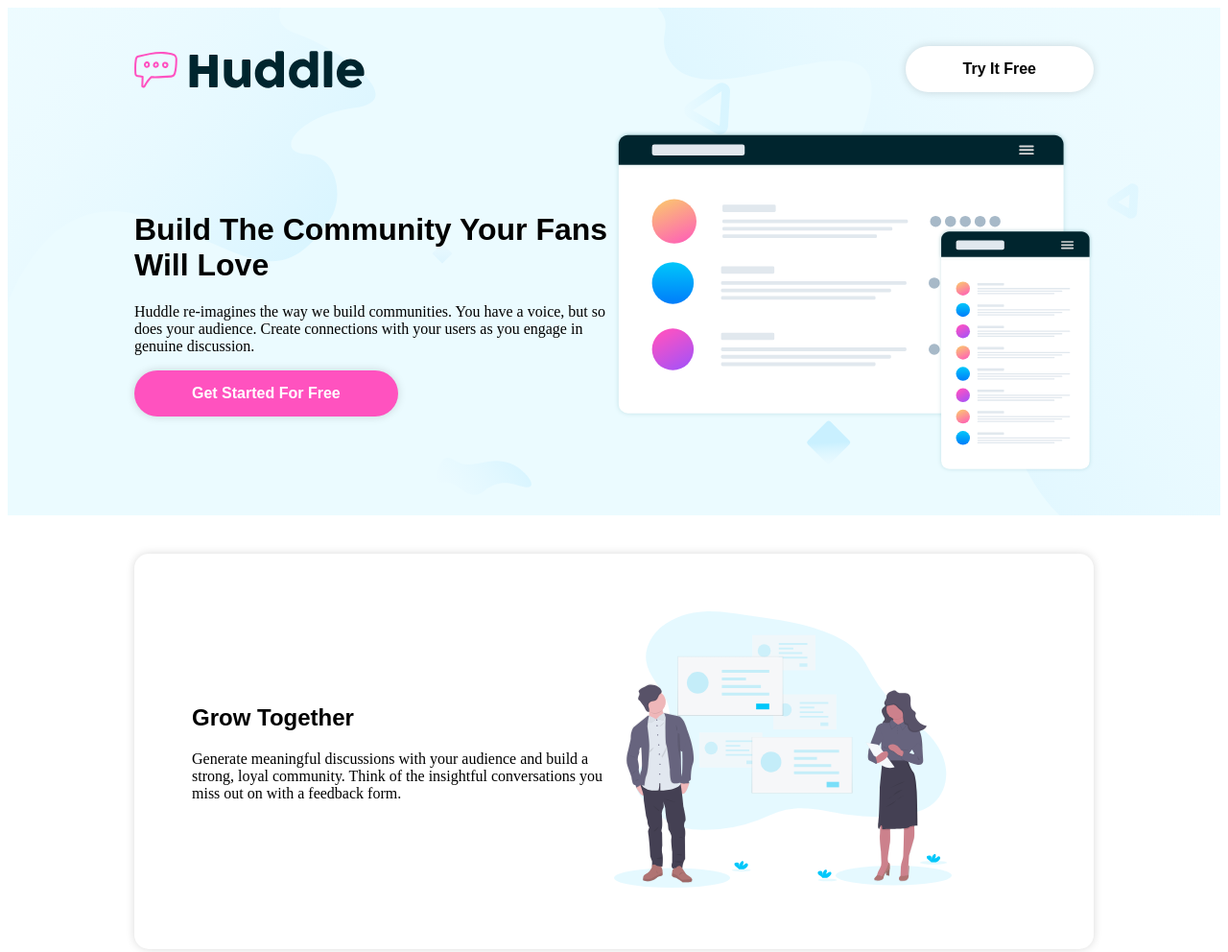
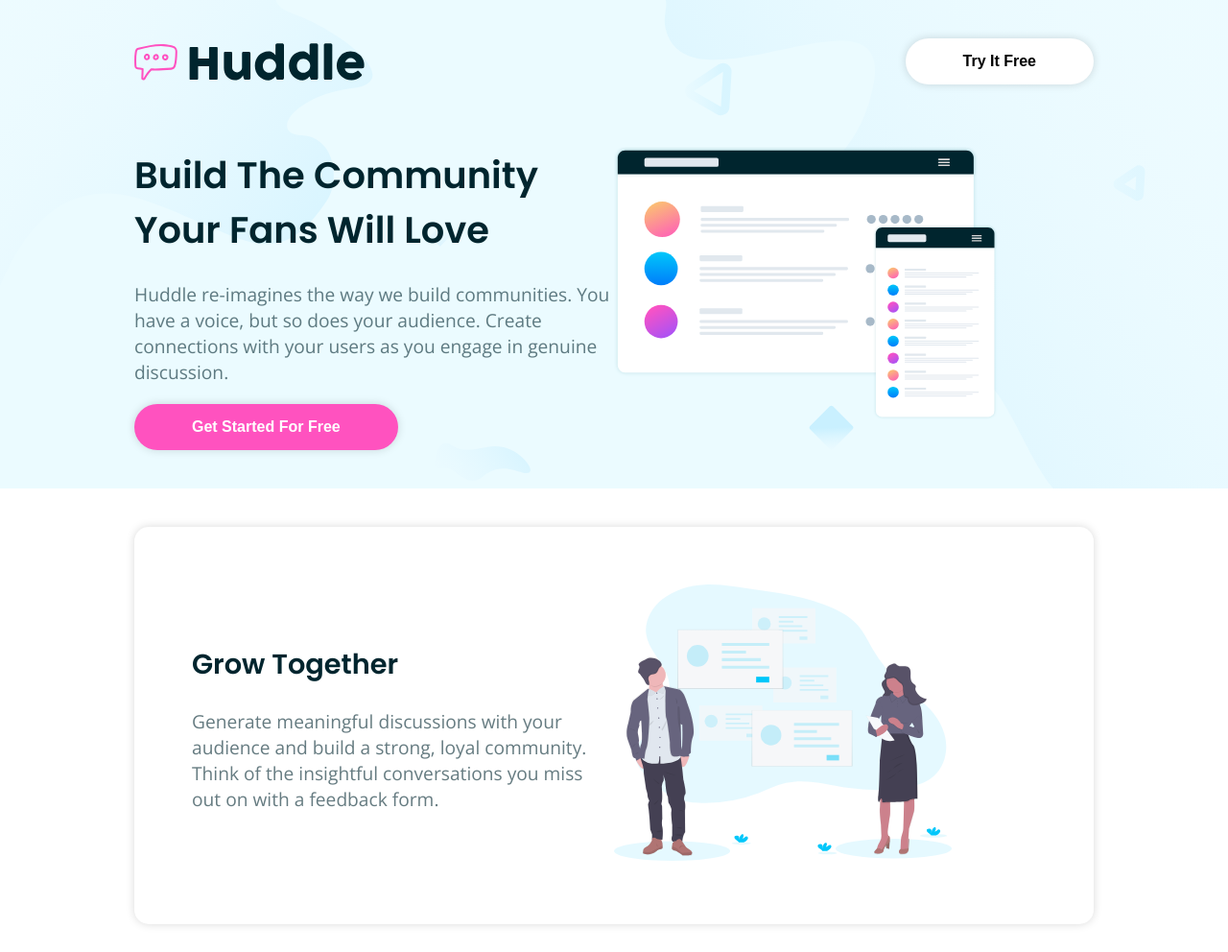
Before and after one commit to atlasx51/huddle, a plain HTML site: page index.html in a window 1280 px wide. Shown: the top 992 px of the page at 96% size. Drawn offline with nearby package versions, Linux system fonts and the light colour scheme.

Commit message:
css stuff

```diff
--- a/index.html
+++ b/index.html
@@ -33,7 +33,7 @@
   </div>
 <div>
 
-  <img src="./images/illustration-mockups.svg" alt="mockup"/>
+  <img class="header-img" src="./images/illustration-mockups.svg" alt="mockup"/>
 </div>
     </div>
   </div>
--- a/style.css
+++ b/style.css
@@ -1,13 +1,21 @@
-<style>
+
 @import url('https://fonts.googleapis.com/css2?family=Open+Sans:wght@400;700&family=Poppins:wght@600&display=swap');
-</style>
 
 
+* {box-sizing: border-box;
+}
+
 body {
-    color: hsl(192, 100%, 9%)
+    color: hsl(192, 100%, 9%);
     font-family: 'Open Sans', sans-serif;
+    font-size: 1.2em;
     margin: 0;
 
+
+}
+
+p{
+    opacity: 0.6;
 }
 
 h1, h2{
@@ -48,11 +56,12 @@ img{
 
 .flex{
     display:flex;
-    flex-wrap: wrap;
     align-items:center;
+    justify-content: space-between;
 }
 
-.flex > div{
+.flex > div,
+.flex > ul {
     flex: 1;
 }
 
@@ -68,6 +77,10 @@ header{
     padding: 40px 0;
 }
 
+.header-img{
+
+    width: 80%;
+}
 
 nav{
     justify-content: space-between;
@@ -143,6 +156,9 @@ footer .circle{
     .flex{
         flex-direction: column;
     }
+    .header-img{
+        margin-top: 40px;
+    }
 
     .box-reverse-mobile.flex{
         flex-direction: column-reverse;
```
